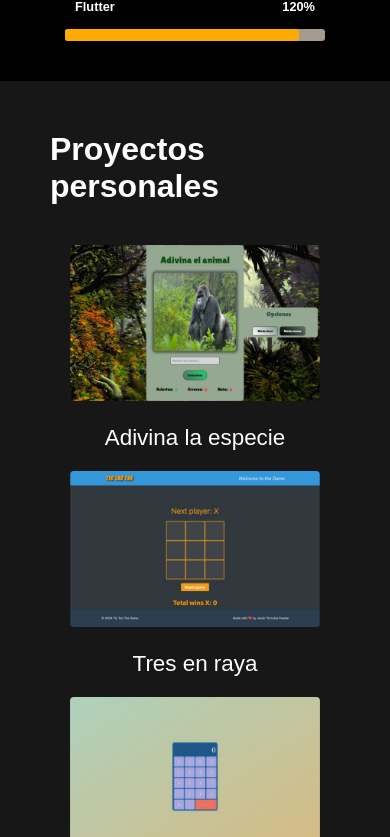
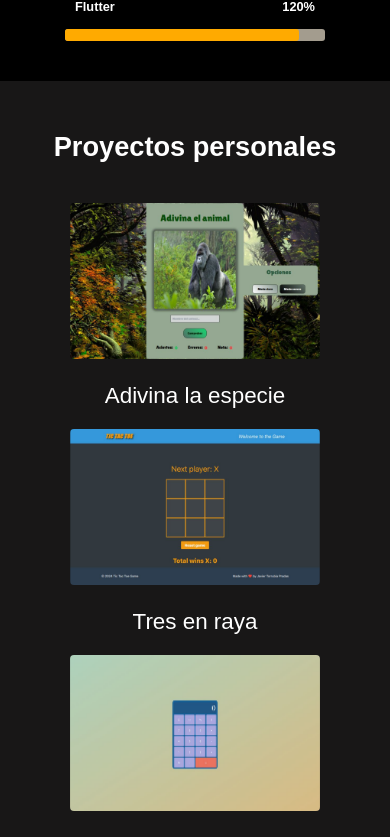
Before and after one commit to TorruTech/portfolio-react, a React (Vite) app: page / in a window 390 px wide. Shown: the part 2319-3156 px from the top of the page. Built offline with nearby package versions, Linux system fonts and the light colour scheme.

Commit message:
ultimating changes

```diff
--- a/src/index.css
+++ b/src/index.css
@@ -685,7 +685,7 @@ aside h1 {
   }
 }
 
-@media (max-width: 600px) {
+@media (max-width: 750px) {
 
   nav {
     padding-top: 10px;
@@ -693,6 +693,7 @@ aside h1 {
     display: flex;
     justify-content: center;
     gap: 10px;
+    width: 100vw;
   }
 
   #navLinks {
@@ -786,7 +787,7 @@ aside h1 {
   }
 
   #projects h1 {
-    font-size: 2rem;
+    font-size: 1.7rem;
   }
 
   section {
@@ -816,7 +817,7 @@ aside h1 {
 
   /* Form centering adjustments */
   .form-container {
-    padding: 0px;
+    padding: 40px;
     text-align: center;
   }
 
```
